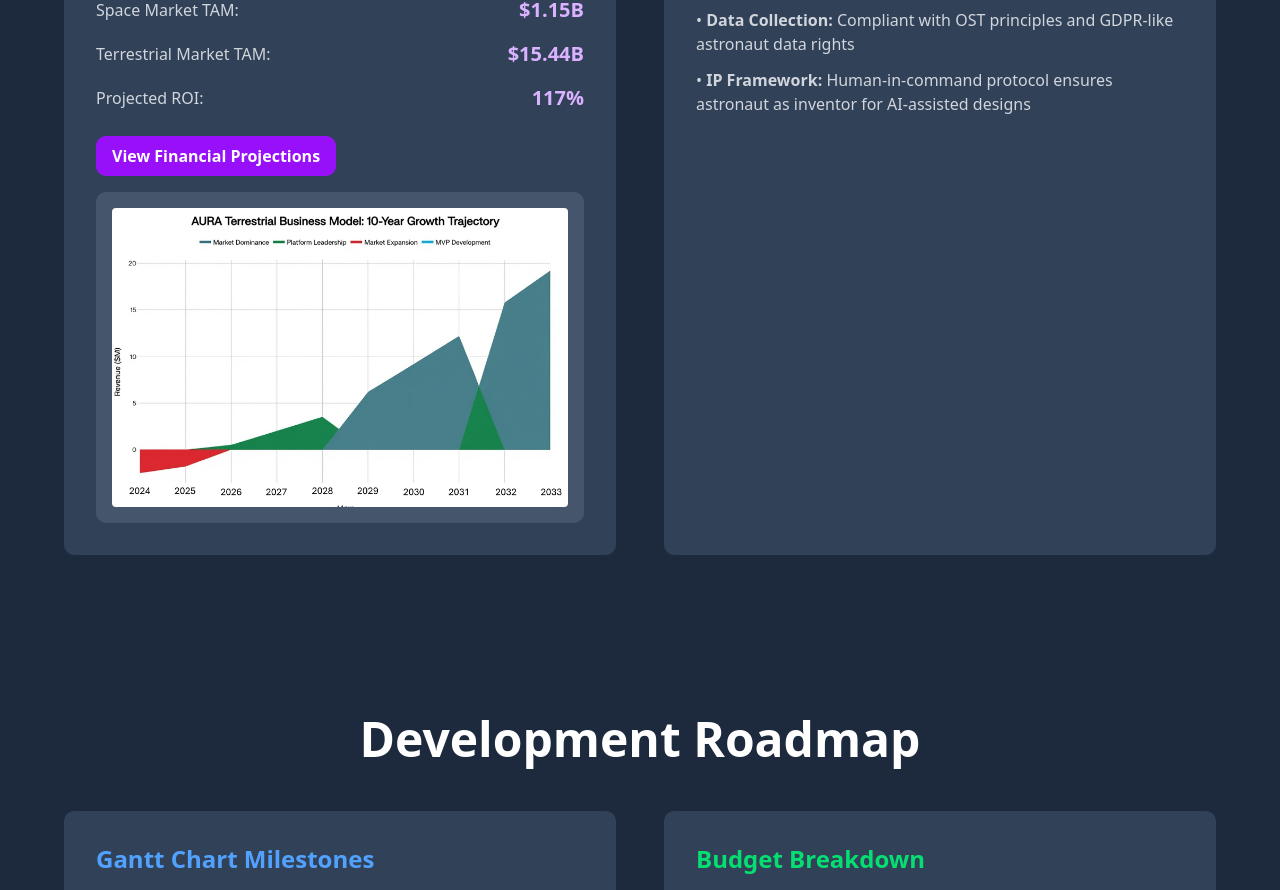
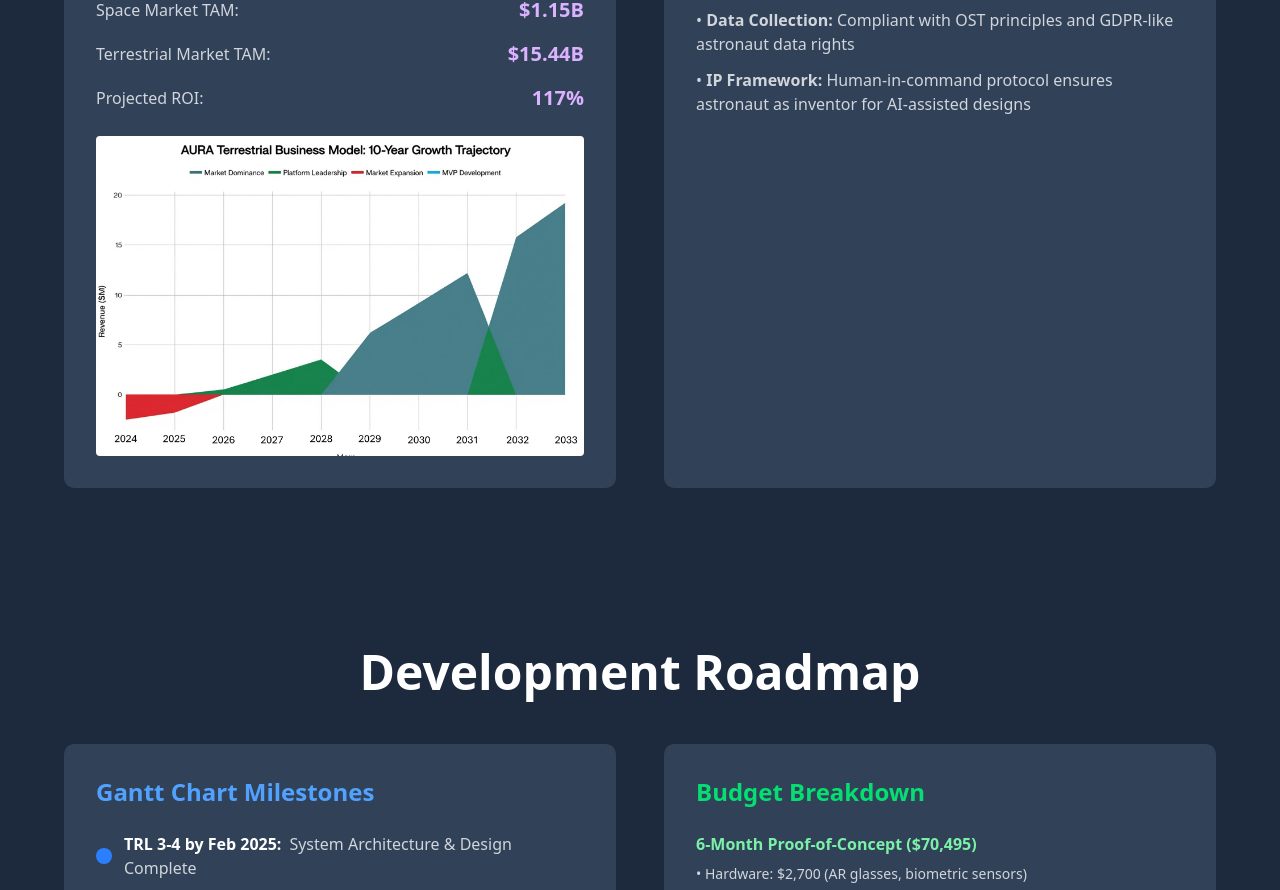
Before and after one commit to DSeahYS/18th-International-Space-Challenge, a Next.js app in the folder SpaceWebsite/frontend/: page / in a window 1280 px wide. Shown: the part 6534-7424 px from the top of the page. Built offline with nearby package versions, Linux system fonts and the light colour scheme.

Commit message:
Remove View Financial Projections button and display image directly

```diff
--- a/SpaceWebsite/frontend/src/app/page.tsx
+++ b/SpaceWebsite/frontend/src/app/page.tsx
@@ -802,12 +802,8 @@ export default function Home() {
                 </div>
               </div>
 
-              {/* Financial Projection Tab */}
+              {/* Financial Projection Image */}
               <div className="mt-6">
-                <button className="bg-purple-600 hover:bg-purple-700 text-white px-4 py-2 rounded-lg font-semibold transition-colors">
-                  View Financial Projections
-                </button>
-                <div className="mt-4 bg-slate-600 p-4 rounded-lg">
                 <Image
                   src="/Images/AURA%20Terrestrial%20Business%20Model%20(10%20Years).jpg"
                   alt="AURA Terrestrial Business Model (10 Years)"
@@ -816,7 +812,6 @@ export default function Home() {
                   className="w-full h-auto rounded"
                   priority
                 />
-                </div>
               </div>
             </div>
             <div className="bg-slate-700 p-8 rounded-lg">
```
Lines whose indentation alone changed are shown as unchanged.
